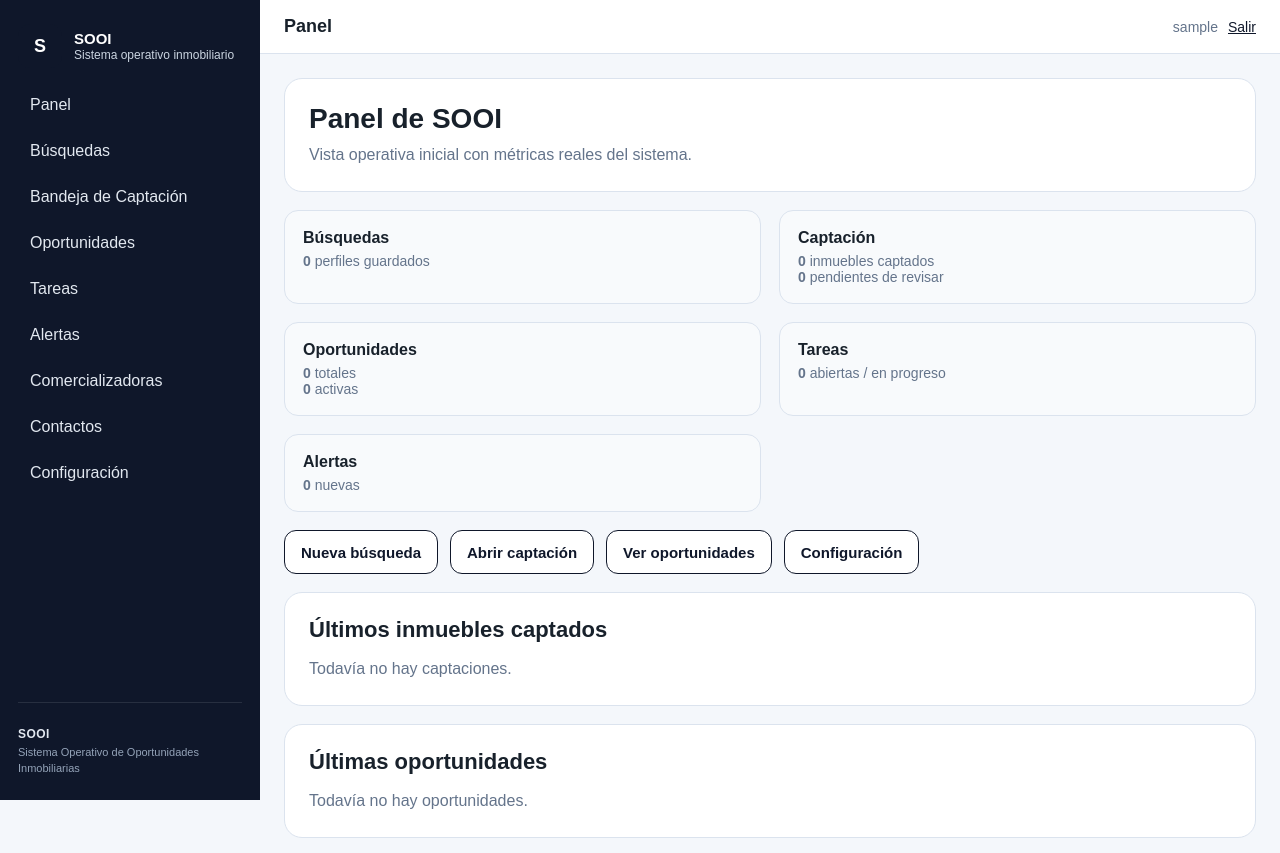
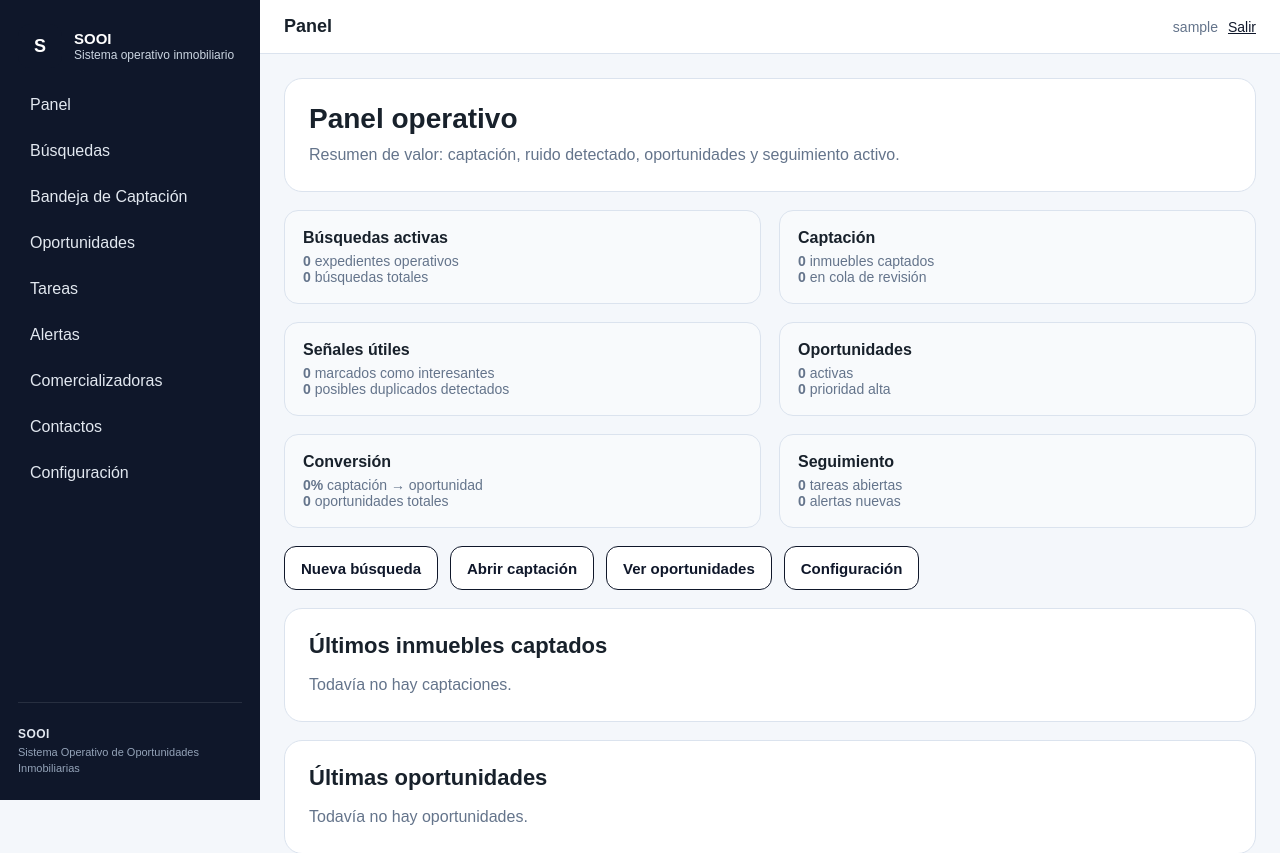
Before and after one commit to icgs-es/sooi, a Django app: page /app/ in a window 1280 px wide. Shown: the top 853 px of the page. Run offline with Django 5.2, Linux system fonts and the light colour scheme; the visitor is signed in with stand-in values (Sample User, id 1); data comes from the database, SQL or seed files in the repository; data that the repository does not hold is empty; parts of the project's set-up code (start-up, migrations or seed data) failed here and were passed over.

Commit message:
feat: add value metrics to operational dashboard

```diff
--- a/app/apps/core/views.py
+++ b/app/apps/core/views.py
@@ -27,18 +27,44 @@ def terms_of_use(request):
 
 @login_required
 def dashboard(request):
+    captured_total = CapturedProperty.objects.filter(owner=request.user).count()
+    opportunities_total = PropertyOpportunity.objects.filter(owner=request.user).count()
+
+    opportunities_active_qs = PropertyOpportunity.objects.filter(
+        owner=request.user,
+        status__in=["new", "active", "analysis", "negotiation"],
+    )
+
     stats = {
         "search_profiles": SearchProfile.objects.filter(owner=request.user).count(),
-        "captured_properties": CapturedProperty.objects.filter(owner=request.user).count(),
+        "search_profiles_active": SearchProfile.objects.filter(
+            owner=request.user,
+            status__in=["active", "paused"],
+        ).count(),
+
+        "captured_properties": captured_total,
         "captured_pending": CapturedProperty.objects.filter(
             owner=request.user,
             status="captured",
         ).count(),
-        "opportunities": PropertyOpportunity.objects.filter(owner=request.user).count(),
-        "opportunities_active": PropertyOpportunity.objects.filter(
+        "captured_review_queue": CapturedProperty.objects.filter(
             owner=request.user,
-            status__in=["new", "active", "analysis", "negotiation"],
+            review_status="pending",
+        ).exclude(status="discarded").count(),
+        "captured_interesting": CapturedProperty.objects.filter(
+            owner=request.user,
+            is_interesting=True,
         ).count(),
+        "captured_duplicates": CapturedProperty.objects.filter(
+            owner=request.user,
+            possible_duplicate=True,
+        ).exclude(status="discarded").count(),
+
+        "opportunities": opportunities_total,
+        "opportunities_active": opportunities_active_qs.count(),
+        "opportunities_high": opportunities_active_qs.filter(priority="high").count(),
+        "capture_to_opportunity_ratio": round((opportunities_total / captured_total) * 100) if captured_total else 0,
+
         "tasks_open": FollowUpTask.objects.filter(
             owner=request.user,
             status__in=["open", "in_progress"],
@@ -84,6 +110,7 @@ def dashboard(request):
             "recent_alerts": recent_alerts,
         },
     )
+
 
 @login_required
 def system_settings_edit(request):
--- a/app/templates/core/dashboard.html
+++ b/app/templates/core/dashboard.html
@@ -5,32 +5,45 @@
 
 {% block content %}
   <div class="page-card">
-    <h1>Panel de SOOI</h1>
-    <p>Vista operativa inicial con métricas reales del sistema.</p>
+    <h1>Panel operativo</h1>
+    <p>Resumen de valor: captación, ruido detectado, oportunidades y seguimiento activo.</p>
   </div>
 
   <div class="quick-grid" style="margin-top: 18px;">
     <div class="quick-card">
-      <h3>Búsquedas</h3>
-      <p><strong>{{ stats.search_profiles }}</strong> perfiles guardados</p>
+      <h3>Búsquedas activas</h3>
+      <p><strong>{{ stats.search_profiles_active }}</strong> expedientes operativos</p>
+      <p><strong>{{ stats.search_profiles }}</strong> búsquedas totales</p>
     </div>
+
     <div class="quick-card">
       <h3>Captación</h3>
       <p><strong>{{ stats.captured_properties }}</strong> inmuebles captados</p>
-      <p><strong>{{ stats.captured_pending }}</strong> pendientes de revisar</p>
+      <p><strong>{{ stats.captured_review_queue }}</strong> en cola de revisión</p>
     </div>
+
+    <div class="quick-card">
+      <h3>Señales útiles</h3>
+      <p><strong>{{ stats.captured_interesting }}</strong> marcados como interesantes</p>
+      <p><strong>{{ stats.captured_duplicates }}</strong> posibles duplicados detectados</p>
+    </div>
+
     <div class="quick-card">
       <h3>Oportunidades</h3>
-      <p><strong>{{ stats.opportunities }}</strong> totales</p>
       <p><strong>{{ stats.opportunities_active }}</strong> activas</p>
+      <p><strong>{{ stats.opportunities_high }}</strong> prioridad alta</p>
     </div>
+
     <div class="quick-card">
-      <h3>Tareas</h3>
-      <p><strong>{{ stats.tasks_open }}</strong> abiertas / en progreso</p>
+      <h3>Conversión</h3>
+      <p><strong>{{ stats.capture_to_opportunity_ratio }}%</strong> captación → oportunidad</p>
+      <p><strong>{{ stats.opportunities }}</strong> oportunidades totales</p>
     </div>
+
     <div class="quick-card">
-      <h3>Alertas</h3>
-      <p><strong>{{ stats.alerts_new }}</strong> nuevas</p>
+      <h3>Seguimiento</h3>
+      <p><strong>{{ stats.tasks_open }}</strong> tareas abiertas</p>
+      <p><strong>{{ stats.alerts_new }}</strong> alertas nuevas</p>
     </div>
   </div>
 
@@ -92,7 +105,7 @@
                 <td style="padding:12px; font-weight:600;">{{ item.title }}</td>
                 <td style="padding:12px;">{{ item.get_status_display }}</td>
                 <td style="padding:12px;">{{ item.get_priority_display }}</td>
-                <td style="padding:12px;">{{ item.next_action|default:"—" }}</td>
+                <td style="padding:12px;">{% if item.next_action_type %}{{ item.get_next_action_type_display }}{% else %}—{% endif %}</td>
               </tr>
             {% endfor %}
           </tbody>
```
